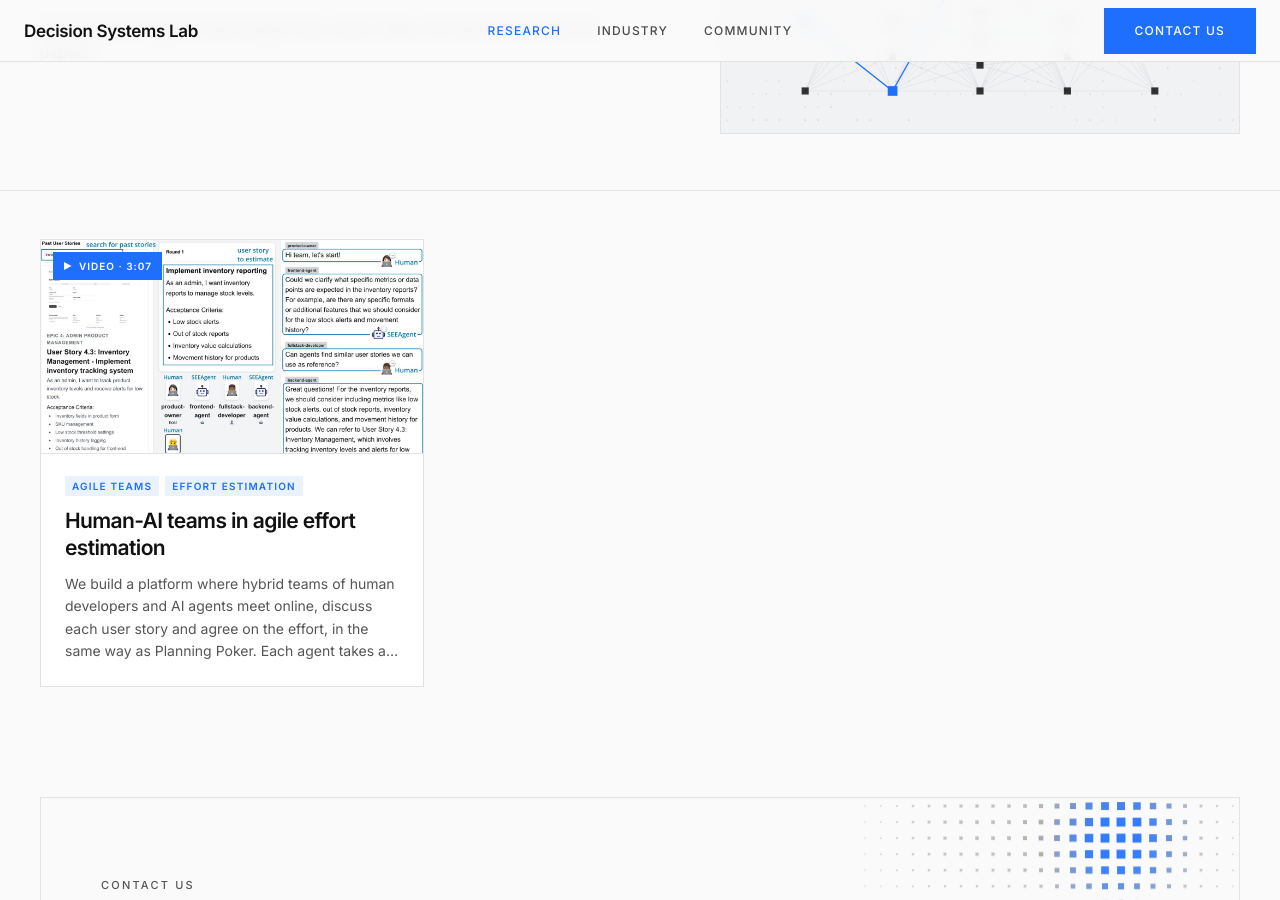
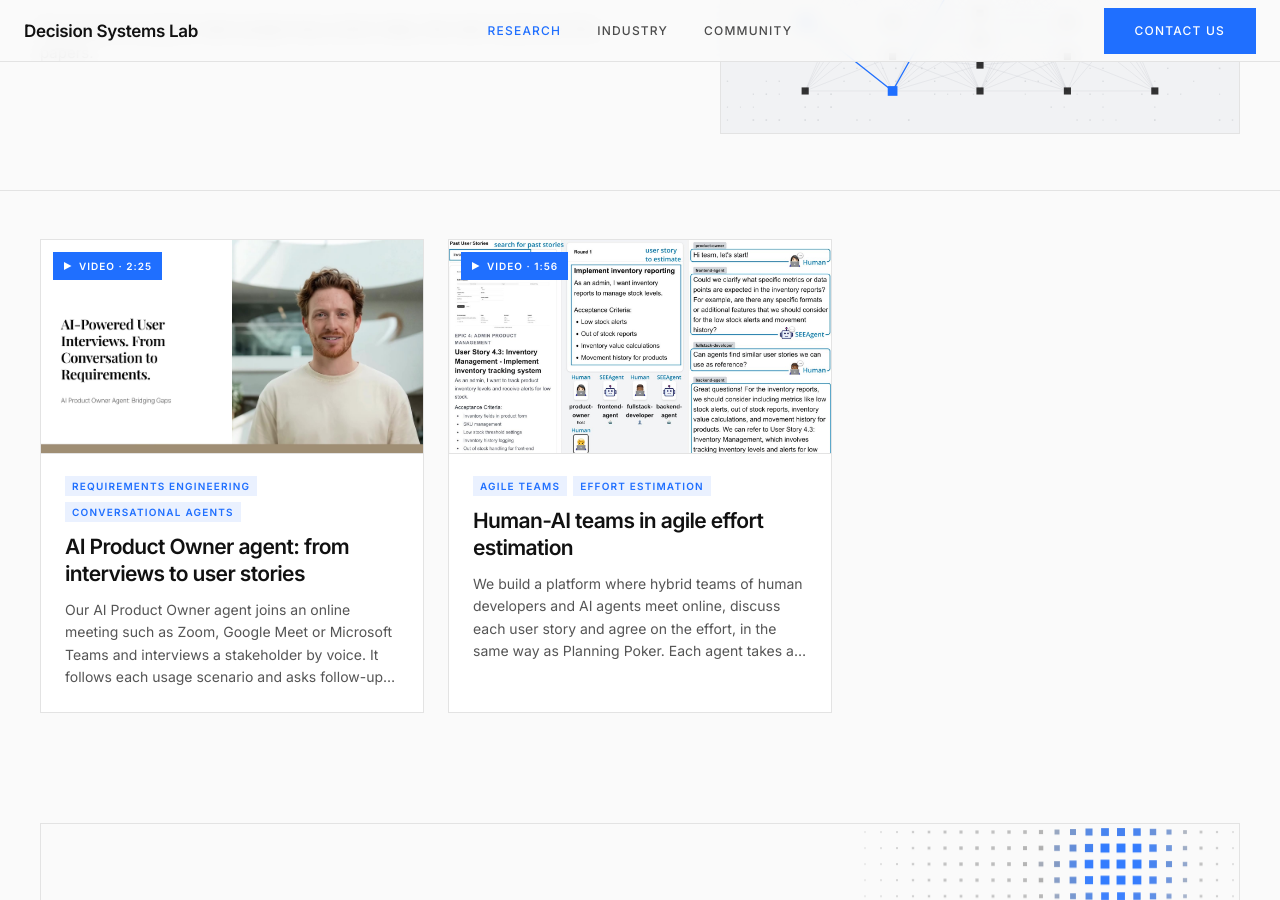
Before and after one commit to DSL-UOW/modern-se-in-ai, a Jekyll site: the page built from research/index.html, in a window 1280 px wide and 900 px high, scrolled down 277 px. Built offline with Jekyll 4.4.1, drawn with Linux system fonts in a browser that asks for light colours.

Commit message:
Add AI Product Owner agent project and local project videos
- New research project: AI Product Owner agent, from interviews to user
  stories (Hirofumi Tanahashi, Hoa Khanh Dam, Thanh-Long Bui; under review)
- Project videos now play from assets/video/ (YouTube links still work)
- SEEAgent uses the new 1:56 video in place of the 3:07 YouTube video
- PO video re-encoded to 44 MB (2-pass x264, 2.3 Mbps) to stay under 50 MB
- Team cards skip an empty role
- verify.cjs checks both projects and local video playback

```diff
--- a/_includes/team.html
+++ b/_includes/team.html
@@ -5,7 +5,7 @@
   <div><ul class="leads">
     {%- for l in p.team %}{% assign photo = l.photo | default: "" | strip %}{% assign link = l.link | default: "" | strip %}
     <li class="lead"><span class="av{% if photo == "" %} ph{% endif %}">{% if photo != "" %}<img src="{{ '/assets/img/' | append: l.photo | relative_url }}" alt="">{% else %}{% include icon-person.svg %}{% endif %}</span>
-      <div><b>{{ l.name }}</b><span>{{ l.role }}</span>{% if link != "" %}<a class="mlink" href="{{ link }}" target="_blank" rel="noopener">{% if l.link_label %}{{ l.link_label }}{% elsif link contains 'linkedin.com' %}LinkedIn{% else %}Profile{% endif %} ↗</a>{% endif %}</div></li>
+      <div><b>{{ l.name }}</b>{% if l.role != "" %}<span>{{ l.role }}</span>{% endif %}{% if link != "" %}<a class="mlink" href="{{ link }}" target="_blank" rel="noopener">{% if l.link_label %}{{ l.link_label }}{% elsif link contains 'linkedin.com' %}LinkedIn{% else %}Profile{% endif %} ↗</a>{% endif %}</div></li>
     {%- endfor %}
   </ul></div>
   {%- if n_partners > 0 %}<div><div class="tlabel">Industry partners</div><div class="logos">
--- a/_layouts/project.html
+++ b/_layouts/project.html
@@ -19,7 +19,8 @@ layout: default
       </div>
       <div class="media">
         {%- if p.cover %}<img src="{{ '/assets/img/' | append: p.cover | relative_url }}" alt="{{ p.title | escape }}: cover image" loading="eager">{% endif %}
-        {%- if p.video %}<button class="play-btn" type="button" data-video="{{ p.video }}" data-title="{{ p.title | escape }}">{% include icon-play.svg %}Watch video{% if p.video_length %} · {{ p.video_length }}{% endif %}</button>{% endif -%}
+        {%- if p.video contains '://' %}{% assign vsrc = p.video %}{% else %}{% assign vsrc = '/assets/video/' | append: p.video | relative_url %}{% endif %}
+        {%- if p.video %}<button class="play-btn" type="button" data-video="{{ vsrc }}" data-title="{{ p.title | escape }}">{% include icon-play.svg %}Watch video{% if p.video_length %} · {{ p.video_length }}{% endif %}</button>{% endif -%}
       </div>
     </div>
 
--- /dev/null
+++ b/_projects/ai-product-owner-agent.md
@@ -0,0 +1,45 @@
+---
+# One research project. PROJECT-TEMPLATE.md lists the fields that a team must send.
+# Images go in assets/img/ (file name only). Videos go in assets/video/ (file name only).
+title: "AI Product Owner agent: from interviews to user stories"
+date: 2026-11-01            # sorts the Research page, newest first
+tags: [Requirements engineering, Conversational agents]
+# Description: 3 sentences maximum.
+description: Our AI Product Owner agent joins an online meeting such as Zoom, Google Meet or Microsoft Teams and interviews a stakeholder by voice. It follows each usage scenario and asks follow-up questions until it knows what the stakeholder wants and why, then it writes user stories from the conversation. In a test on 31 datasets, it had the highest precision and F1 score of seven methods.
+cover: po-agent-cover.jpg
+video: ai-po-agent.mp4
+video_length: "2:25"
+# Result metrics highlights. Source: manuscript (not published), Study 2, Sections 3.2.2 and 3.2.3
+# (10 participants; member checking of 60 user stories: 50 accurate = 83.3%; Q7 = 100% agree; Q1 = 90% agree)
+metrics:
+- value: 83%
+  label: of the user stories were rated by participants as an accurate record of their needs
+- value: 100%
+  label: felt comfortable telling the agent their thoughts and ideas
+- value: 90%
+  label: said the agent helped them express their needs
+metrics_note: Participants had a voice interview with the agent, then rated the interview and the user stories that it wrote.
+# Team: link is the page under the name (homepage or LinkedIn). Leave photo empty for a placeholder.
+team:
+- name: Hirofumi Tanahashi
+  role: ""                  # TODO: role
+  photo: ""
+  link: ""                  # TODO: LinkedIn URL
+- name: Hoa Khanh Dam
+  role: Professor
+  photo: hoa.png
+  link: https://documents.uow.edu.au/~hoa/
+  link_label: Homepage
+- name: Thanh-Long Bui
+  role: PhD researcher
+  photo: ""
+  link: ""                  # TODO: LinkedIn URL
+# Testimonial is optional. Source: manuscript, Section 3.2.2 (answer to Q12)
+testimonial:
+  text: Good at staying within the topic and building more questions based on my answers.
+  by: Participant, user study
+papers:
+- title: "From Interviews to User Stories: A Structured Voice-Based Agent for Requirements Elicitation"
+  venue: Under review
+  authors: [Hirofumi Tanahashi, Hoa Khanh Dam, Thanh-Long Bui]
+---
--- a/_projects/human-ai-teams-effort-estimation.md
+++ b/_projects/human-ai-teams-effort-estimation.md
@@ -7,8 +7,8 @@ tags: [Agile teams, Effort estimation]
 # Description: 3 sentences maximum.
 description: We build a platform where hybrid teams of human developers and AI agents meet online, discuss each user story and agree on the effort, in the same way as Planning Poker. Each agent takes a team role, such as front-end or back-end developer, explains its estimate and points to similar past stories.
 cover: seeagent-platform.jpg
-video: https://youtu.be/0jrmOUjQbi8
-video_length: "3:07"        # the target is 2:00 maximum
+video: seeagent.mp4         # file in assets/video/, or a YouTube link
+video_length: "1:56"
 # Result metrics highlights. Source: arXiv 2509.14483, human study, Section III-B and Fig. 4 (12 participants)
 metrics:
 - value: 100%
```
Also changed, not shown: PROJECT-TEMPLATE.md (+1 -1 lines), scripts/verify.cjs (+28 -5 lines), assets/img/po-agent-cover.jpg (added), 2 other files.
